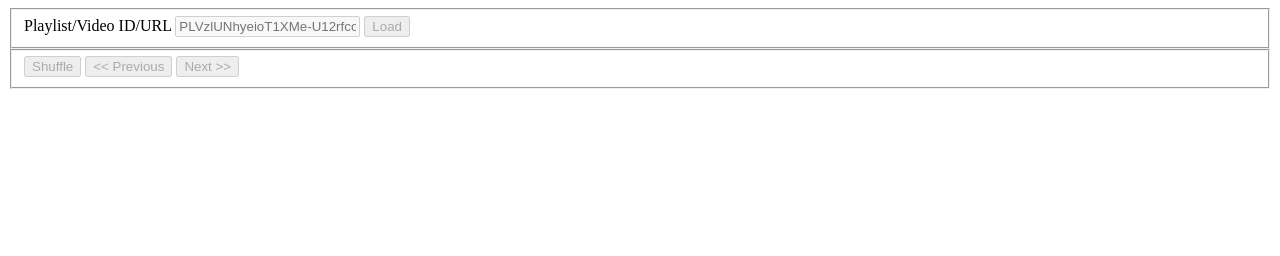
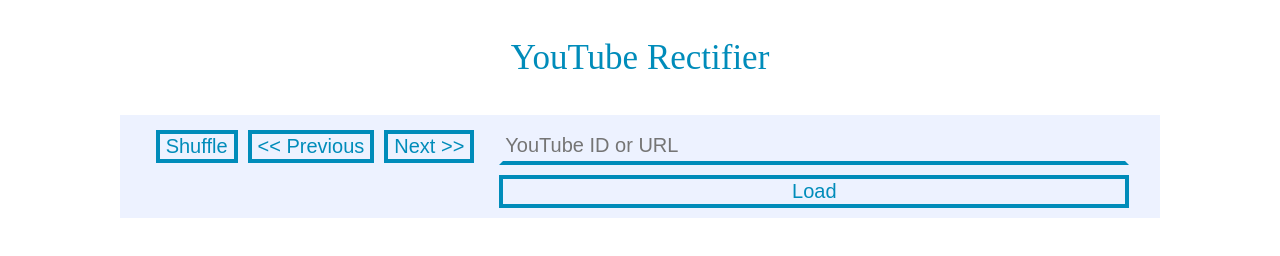
Before and after one commit to Dead-Man-Walker/youtube-rectifier, a plain HTML site: page index.html in a window 1280 px wide. Drawn offline with Linux system fonts and the light colour scheme.

Commit message:
added some css

```diff
--- /dev/null
+++ b/css/reset.css
@@ -0,0 +1,48 @@
+/* http://meyerweb.com/eric/tools/css/reset/
+   v2.0 | 20110126
+   License: none (public domain)
+*/
+
+html, body, div, span, applet, object, iframe,
+h1, h2, h3, h4, h5, h6, p, blockquote, pre,
+a, abbr, acronym, address, big, cite, code,
+del, dfn, em, img, ins, kbd, q, s, samp,
+small, strike, strong, sub, sup, tt, var,
+b, u, i, center,
+dl, dt, dd, ol, ul, li,
+fieldset, form, label, legend,
+table, caption, tbody, tfoot, thead, tr, th, td,
+article, aside, canvas, details, embed,
+figure, figcaption, footer, header, hgroup,
+menu, nav, output, ruby, section, summary,
+time, mark, audio, video {
+    margin: 0;
+    padding: 0;
+    border: 0;
+    font-size: 100%;
+    font: inherit;
+    vertical-align: baseline;
+}
+/* HTML5 display-role reset for older browsers */
+article, aside, details, figcaption, figure,
+footer, header, hgroup, menu, nav, section {
+    display: block;
+}
+body {
+    line-height: 1;
+}
+ol, ul {
+    list-style: none;
+}
+blockquote, q {
+    quotes: none;
+}
+blockquote:before, blockquote:after,
+q:before, q:after {
+    content: '';
+    content: none;
+}
+table {
+    border-collapse: collapse;
+    border-spacing: 0;
+}
--- /dev/null
+++ b/css/styles.css
@@ -0,0 +1,114 @@
+
+:root{
+    --bg-color: white;
+    --second-color: #EDF2FF;
+
+    --accent-color: #008CBA;
+
+    --form-item-border-width: 4px;
+    --video-list-columns: 1;
+
+    --yt-player-width: 640px;
+    --yt-player-height: 360px;
+    --load-videos-width: 400px;
+}
+
+body{
+    background-color: var(--bg-color);
+}
+
+h1{
+    font-size: 35px;
+    color: var(--accent-color);
+    text-align: center;
+    margin: 40px auto;
+}
+
+main{
+    margin: 0 auto;
+    max-width: calc(var(--yt-player-width) + var(--load-videos-width));
+    display: flex;
+    flex-flow: row-reverse wrap;
+    justify-content: center;
+    background-color: var(--second-color);
+}
+main * {
+    margin: 5px;
+}
+
+#load-videos-fieldset{
+    max-width: var(--yt-player-width);
+    flex-grow: 1;
+    display: flex;
+    flex-direction: column;
+    font-size: 20px;
+}
+#load-videos-fieldset *{
+    max-height: 50px;
+    min-height: 30px;
+    flex-grow: 1;
+    display: block;
+}
+#load-videos-fieldset label{
+    display: flex;
+    justify-content: center;
+    align-items: center;
+}
+#video-controls-fieldset{
+    display: flex;
+}
+#video-controls-fieldset *{
+    display: block;
+    flex-grow: 1;
+}
+
+
+#video-list{
+    display: flex;
+    flex-flow: row wrap;
+    justify-content: space-evenly;
+
+}
+#video-list > div{
+    width: calc(99% / var(--video-list-columns));
+    display: flex;
+    align-items: center;
+    border: 2px solid black;
+    background-color: white;
+    color: var(--accent-color);
+    transition: background-color 0.1s linear;
+}
+#video-list > div:hover{
+     background-color: var(--second-color);
+}
+#video-list > div img{
+    height: 40px;
+    margin-right: 20px;
+}
+
+
+
+
+.form-item, button, input{
+    border: none;
+    background-color: transparent;
+    color: var(--accent-color);
+    font-size: 20px;
+}
+
+.form-btn, button, input[type="button"], input[type="submit"]{
+    border: var(--accent-color) solid var(--form-item-border-width);
+    transition: background-color 0.1s linear;
+}
+.form-btn:hover, button:hover, input[type="button"]:hover, input[type="submit"]:hover{
+    background-color: white;
+}
+
+.form-input, input:not([type="button"]):not([type="submit"]){
+    border: transparent solid var(--form-item-border-width);
+    border-bottom: var(--accent-color) solid var(--form-item-border-width);
+    transition: border-color 0.1s linear;
+}
+.form-input:hover, input:not([type="button"]):not([type="submit"]):hover{
+    border: var(--accent-color) solid var(--form-item-border-width);
+}
--- a/index.html
+++ b/index.html
@@ -8,26 +8,31 @@
         <meta name="description" content="Rectifier for YouTube's broken playlist shuffle mode">
         <meta name="author" content="Kevin Hambrecht">
 
-        <!-- <link rel="stylesheet" href="css/styles.css?v=1.0"> -->
+        <link rel="stylesheet" href="css/reset.css">
+        <link rel="stylesheet" href="css/styles.css">
     </head>
 
 
     <body>
-        <form id="load-videos-form">
+        <h1>YouTube Rectifier</h1>
+
+
+        <main>
                 <fieldset id="load-videos-fieldset" disabled>
-                <label for="load-videos-input"> Playlist/Video ID/URL </label>
-                <input id="load-videos-input" name="load-videos-input" placeholder="PLVzlUNhyeioT1XMe-U12rfcozOiN6dtyE" type="text" required/>
-                <input value="Load" type="submit" />
+                    <input id="load-videos-input" placeholder="YouTube ID or URL" type="text" required />
+                    <input id="load-videos-submit" value="Load" type="submit" />
                 </fieldset>
-        </form>
-
+                <div>
                     <div id="iframe-placeholder"></div>
-
                     <fieldset id="video-controls-fieldset" disabled>
                         <button id="video-controls-shuffle" type="button">Shuffle</button>
                         <button id="video-controls-previous" type="button"><< Previous</button>
                         <button id="video-controls-next" type="button">Next >></button>
                     </fieldset>
+                </div>
+        </main>
+
+
 
         <div id="video-list"></div>
 
@@ -35,5 +40,7 @@
         <script src="js/model.js"></script>
         <script src="js/view.js"></script>
         <script src="js/controller.js"></script>
+        <script src="js/index.js"></script>
+
     </body>
 </html>
--- a/js/controller.js
+++ b/js/controller.js
@@ -235,13 +235,3 @@ class controler{
         }
     }
 }
-
-
-
-function ready(){
-    const YT_API_KEY = "AIzaSyCt7PkKtIlJl_uVw-lRpymNR49lD919gFQ";
-    const app = new controler(new Model(), new View(), YT_API_KEY);
-}
-
-
-document.addEventListener("DOMContentLoaded", ready, false);
--- /dev/null
+++ b/js/index.js
@@ -0,0 +1,21 @@
+
+const MIN_VIDEO_LIST_COLUMN_WIDTH = 500;
+
+function ready(){
+    const YT_API_KEY = "AIzaSyCt7PkKtIlJl_uVw-lRpymNR49lD919gFQ";
+    const app = new controler(new Model(), new View(), YT_API_KEY);
+
+    updateVideoListLayout();
+    window.addEventListener("resize", updateVideoListLayout);
+}
+
+
+document.addEventListener("DOMContentLoaded", ready, false);
+
+
+
+function updateVideoListLayout(){
+    const columns = Math.max(1, parseInt(window.innerWidth / MIN_VIDEO_LIST_COLUMN_WIDTH));
+    console.log(columns)
+    document.documentElement.style.setProperty("--video-list-columns", columns);
+}
--- a/js/view.js
+++ b/js/view.js
@@ -11,9 +11,9 @@ class View extends EventTarget{
     constructor(){
         super();
 
-        this.load_videos_form = document.getElementById("load-videos-form");
         this.load_videos_fieldset = document.getElementById("load-videos-fieldset");
         this.load_videos_input = document.getElementById("load-videos-input");
+        this.load_videos_submit = document.getElementById("load-videos-submit");
 
         this.iframe_placeholder = document.getElementById("iframe-placeholder");
 
@@ -28,7 +28,7 @@ class View extends EventTarget{
     }
 
     _bindEvents(){
-        this.load_videos_form.addEventListener("submit", event => {
+        this.load_videos_submit.addEventListener("click", event => {
             event.preventDefault();
             const id = this.load_videos_input.value;
             let new_event = new Event("loadVideos");
```
Lines whose indentation alone changed are shown as unchanged.
